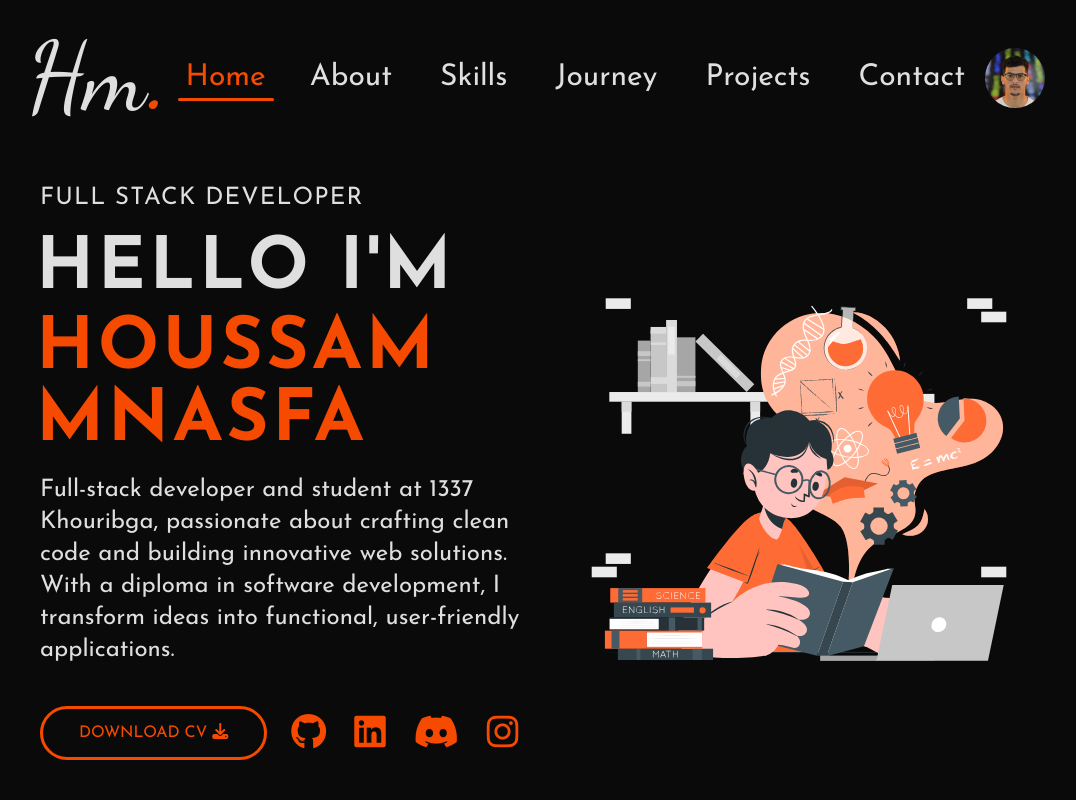
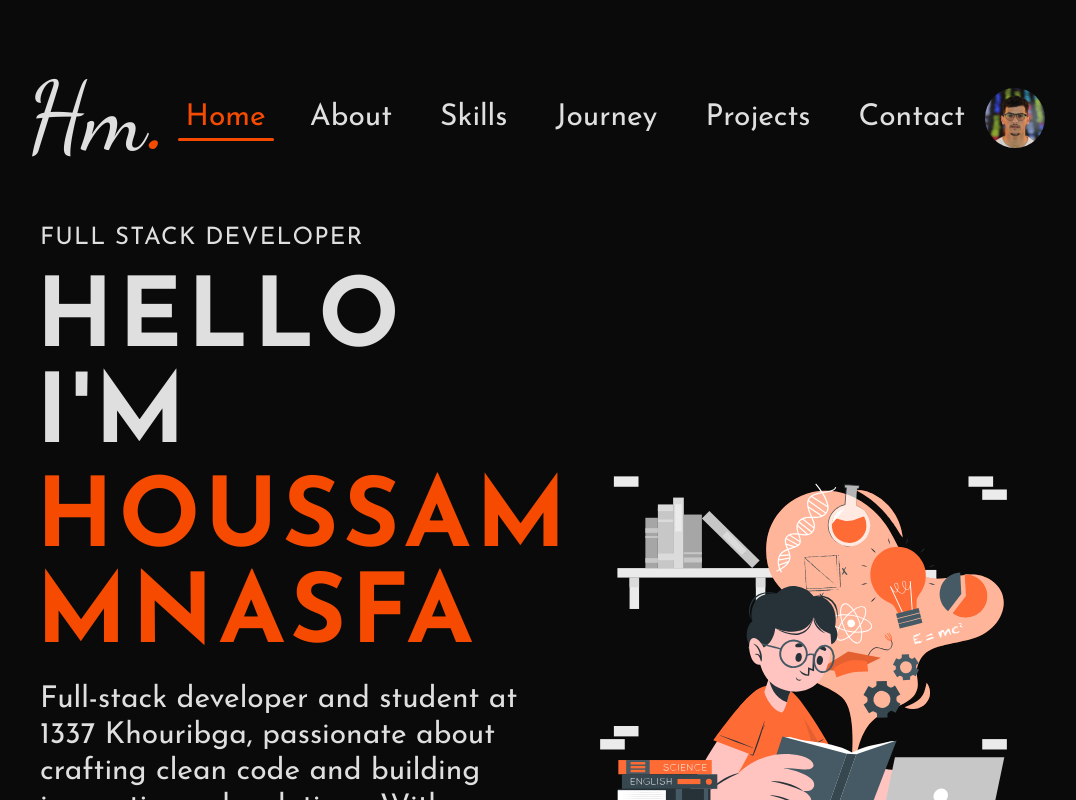
Before and after one commit to MNASFA/Portfolio, a React (Vite) app: page / in a window 1280 px wide. Shown: the top 800 px of the page, without its empty margins (104-1180 px from the left). Built offline with nearby package versions, Linux system fonts and the light colour scheme.

Commit message:
updates heros

```diff
--- a/src/components/Hero.jsx
+++ b/src/components/Hero.jsx
@@ -7,11 +7,11 @@ function Hero() {
       <div className='two_sides max-w-5/6 mx-auto flex flex-col lg:flex-row items-center justify-between gap-8 lg:gap-0'>
         <div className="side_one w-full lg:w-2/3 text-center lg:text-left">
 
-          <h3 className="text-lg sm:text-xl md:text-2xl pb-3 sm:pb-5 tracking-wider ml-0 lg:ml-1 uppercase">Full Stack Developer</h3>
+          <h3 className="text-lg sm:text-xl md:text-2xl 2xl:text-5xl pb-3 sm:pb-5 tracking-wider ml-0 lg:ml-1 uppercase">Full Stack Developer</h3>
 
-          <h4 className="text-4xl sm:text-5xl md:text-6xl lg:text-7xl pb-2 tracking-wider font-bold uppercase">Hello I'm</h4>
-          <h4 className="text-4xl sm:text-5xl md:text-6xl lg:text-7xl pb-4 tracking-wider font-bold text-orange-600 uppercase">Houssam Mnasfa</h4>
-          <p className="text-base sm:text-lg md:text-xl lg:text-2xl pb-6 sm:pb-8 lg:pb-10 ml-0 lg:ml-1">
+          <h4 className="text-4xl sm:text-5xl md:text-6xl lg:text-7xl xl:text-8xl 2xl:text-9xl pb-2 tracking-wider font-bold uppercase">Hello I'm</h4>
+          <h4 className="text-4xl sm:text-5xl md:text-6xl lg:text-7xl xl:text-8xl 2xl:text-9xl pb-4 tracking-wider font-bold text-orange-600 uppercase">Houssam Mnasfa</h4>
+          <p className="text-base sm:text-lg md:text-xl lg:text-2xl xl:text-3xl 2xl:text-4xl pb-6 sm:pb-8 lg:pb-10 ml-0 lg:ml-1">
             Full-stack developer and student at 1337 Khouribga, passionate
             about crafting clean code and building innovative
             web solutions. With a diploma in software development,
@@ -19,12 +19,12 @@ function Hero() {
             user-friendly applications.
             </p>
           <div className="buttons pb-6 sm:pb-8 lg:pb-10 flex flex-col sm:flex-row items-center justify-center lg:justify-start gap-4 sm:gap-0">
-            <button className="w-full sm:w-auto ml-0 lg:ml-1 border-3 rounded-4xl py-2 sm:py-3 px-6 sm:px-9 border-orange-600 text-orange-600 text-sm sm:text-base uppercase" onClick={() => window.open('https://drive.google.com/file/d/1wSslh_4Y7JxzS4nQx6Y_IRl5OoYOr4Jo/view?usp=sharing', '_blank')} >Download cv <i class="fa-solid fa-download"></i></button>
+            <button className="w-full sm:w-auto ml-0 lg:ml-1 border-3 rounded-4xl py-2 sm:py-3 xl:py-5 xl:px-10 2xl:py-6 2xl:border-6 2xl:font-bold 2xl:text-xl 2xl:px-15 px-6 sm:px-9 border-orange-600 text-orange-600 text-sm sm:text-base uppercase" onClick={() => window.open('https://drive.google.com/file/d/1wSslh_4Y7JxzS4nQx6Y_IRl5OoYOr4Jo/view?usp=sharing', '_blank')} >Download cv <i class="fa-solid fa-download"></i></button>
             <div className="flex items-center gap-3 sm:gap-4">
-              <a target="_blank" href="https://github.com/MNASFA" className="w-fit"><i class=" text-orange-600 ml-0 sm:ml-6 text-2xl sm:text-3xl lg:text-4xl fa-brands fa-github"></i></a>
-              <a target="_blank" href="https://www.linkedin.com/in/houssam-mnasfa-80056b247/" className="w-fit"><i class=" text-orange-600 ml-0 sm:ml-3 text-2xl sm:text-3xl lg:text-4xl fa-brands fa-linkedin"></i></a>
-              <a target="_blank" href="https://discord.com/users/1087333504775376896" className="w-fit"><i class=" text-orange-600 ml-0 sm:ml-3 text-2xl sm:text-3xl lg:text-4xl fa-brands fa-discord"></i></a>
-              <a target="_blank" href="https://www.instagram.com/houssa_mn" className="w-fit"><i class=" text-orange-600 ml-0 sm:ml-3 text-2xl sm:text-3xl lg:text-4xl fa-brands fa-instagram"></i></a>
+              <a target="_blank" href="https://github.com/MNASFA" className="w-fit"><i class=" text-orange-600 ml-0 sm:ml-6 text-2xl sm:text-3xl lg:text-4xl xl:text-5xl 2xl:text-6xl fa-brands fa-github"></i></a>
+              <a target="_blank" href="https://www.linkedin.com/in/houssam-mnasfa-80056b247/" className="w-fit"><i class=" text-orange-600 ml-0 sm:ml-3 text-2xl sm:text-3xl lg:text-4xl xl:text-5xl 2xl:text-6xl fa-brands fa-linkedin"></i></a>
+              <a target="_blank" href="https://discord.com/users/1087333504775376896" className="w-fit"><i class=" text-orange-600 ml-0 sm:ml-3 text-2xl sm:text-3xl lg:text-4xl xl:text-5xl 2xl:text-6xl fa-brands fa-discord"></i></a>
+              <a target="_blank" href="https://www.instagram.com/houssa_mn" className="w-fit"><i class=" text-orange-600 ml-0 sm:ml-3 text-2xl sm:text-3xl lg:text-4xl xl:text-5xl 2xl:text-6xl fa-brands fa-instagram"></i></a>
             </div>
           </div>
         </div>
@@ -36,19 +36,19 @@ function Hero() {
 
       <div className="notice max-w-5/6 mx-auto w-full hidden lg:flex items-center justify-between">
         <div className="flex items-center mr-3">
-          <h4 className="text-6xl xl:text-8xl text-orange-600 mr-3">+8</h4>
+          <h4 className="text-6xl xl:text-8xl 2xl:text-[10rem] text-orange-600 mr-3">+8</h4>
           <strong className="text-xl xl:text-2xl">Hours of coding<br />per day</strong>
         </div>
          <div className="flex items-center mr-3">
-          <h4 className="text-6xl xl:text-8xl text-orange-600 mr-3">+10</h4>
+          <h4 className="text-6xl xl:text-8xl 2xl:text-[10rem] text-orange-600 mr-3">+10</h4>
           <strong className="text-xl xl:text-2xl">Projects<br />completed</strong>
         </div>
          <div className="flex items-center mr-3">
-          <h4 className="text-6xl xl:text-8xl text-orange-600 mr-3">+5</h4>
+          <h4 className="text-6xl xl:text-8xl 2xl:text-[10rem] text-orange-600 mr-3">+5</h4>
           <strong className="text-xl xl:text-2xl">Technologies<br />Mastered</strong>
         </div>
          <div className="flex items-center mr-3">
-          <h4 className="text-6xl xl:text-8xl text-orange-600 mr-3">1337</h4>
+          <h4 className="text-6xl xl:text-8xl 2xl:text-[10rem] text-orange-600 mr-3">1337</h4>
           <strong className="text-xl xl:text-2xl">Current<br />focus</strong>
         </div>
       </div>
--- a/src/components/Navbar.jsx
+++ b/src/components/Navbar.jsx
@@ -10,16 +10,16 @@ function Navbar() {
     <nav className="block w-full navbar text-gray pt-6 pb-6">
       <div className="max-w-5/6 mx-auto px-4 sm:px-6 flex justify-between items-center">
         {/* Logo / Name */}
-        <h4 className="logo text-4xl sm:text-6xl md:text-7xl lg:text-8xl">Hm<span className='font-bold text-orange-600'>.</span></h4>
+        <h4 className="logo text-4xl sm:text-6xl md:text-7xl lg:text-8xl 2xl:text-[10rem]">Hm<span className='font-bold text-orange-600'>.</span></h4>
 
         {/* Desktop Links */}
         <ul className="hidden lg:flex space-x-4 xl:space-x-6">
-          <li><a href="#hero" className="text-2xl xl:text-3xl hover:text-orange-600 text-orange-600 px-2 activelink">Home</a></li>
-          <li><a href="#about" className="text-2xl xl:text-3xl hover:text-orange-600 px-3">About</a></li>
-          <li><a href="#skills" className="text-2xl xl:text-3xl hover:text-orange-600 px-3">Skills</a></li>
-          <li><a href="#journey" className="text-2xl xl:text-3xl hover:text-orange-600 px-3">Journey</a></li>
-          <li><a href="#projects" className="text-2xl xl:text-3xl hover:text-orange-600 px-3">Projects</a></li>
-          <li><a href="#contact" className="text-2xl xl:text-3xl hover:text-orange-600 px-3">Contact</a></li>
+          <li><a href="#hero" className="text-2xl xl:text-3xl 2xl:text-5xl hover:text-orange-600 text-orange-600 px-2 activelink">Home</a></li>
+          <li><a href="#about" className="text-2xl xl:text-3xl 2xl:text-5xl hover:text-orange-600 px-3">About</a></li>
+          <li><a href="#skills" className="text-2xl xl:text-3xl 2xl:text-5xl hover:text-orange-600 px-3">Skills</a></li>
+          <li><a href="#journey" className="text-2xl xl:text-3xl 2xl:text-5xl hover:text-orange-600 px-3">Journey</a></li>
+          <li><a href="#projects" className="text-2xl xl:text-3xl 2xl:text-5xl hover:text-orange-600 px-3">Projects</a></li>
+          <li><a href="#contact" className="text-2xl xl:text-3xl 2xl:text-5xl hover:text-orange-600 px-3">Contact</a></li>
         </ul>
 
         <div className='flex items-center'>
@@ -37,7 +37,7 @@ function Navbar() {
             <img
               src={profilepic}
               alt="Profile"
-              className="h-12 w-12 md:h-14 md:w-14 lg:h-15 lg:w-15 rounded-full object-cover"
+              className="h-12 w-12 md:h-14 md:w-14 lg:h-15 lg:w-15 2xl:h-25 2xl:w-25 rounded-full object-cover"
             />
           </div>
         </div>
--- a/src/index.css
+++ b/src/index.css
@@ -119,7 +119,7 @@ button:focus-visible {
 /* Large Devices (desktops, 1024px and up) */
 @media (min-width: 1024px) {
   .navbar{
-    padding-top: 30px;
+    padding-top: 70px;
   }
 }
 
```
